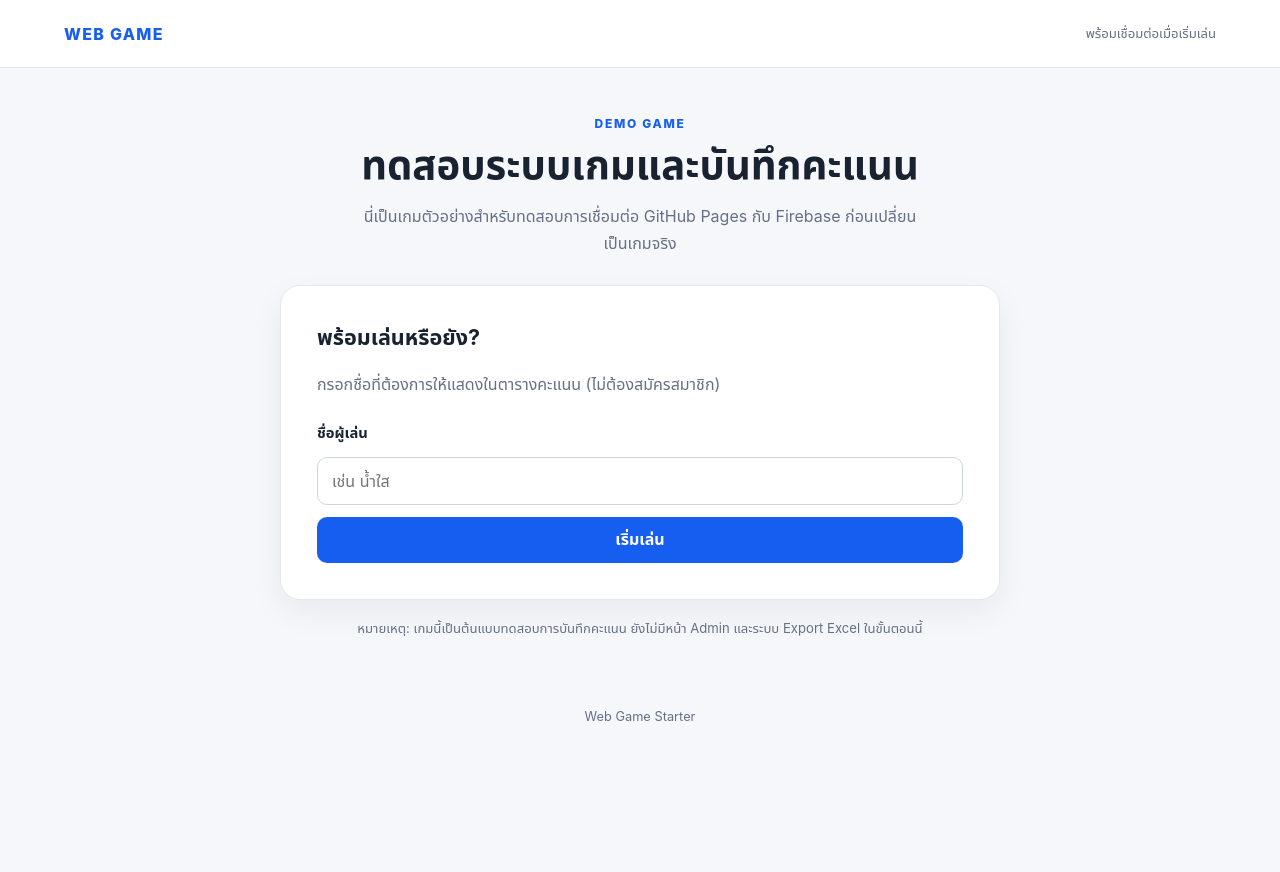
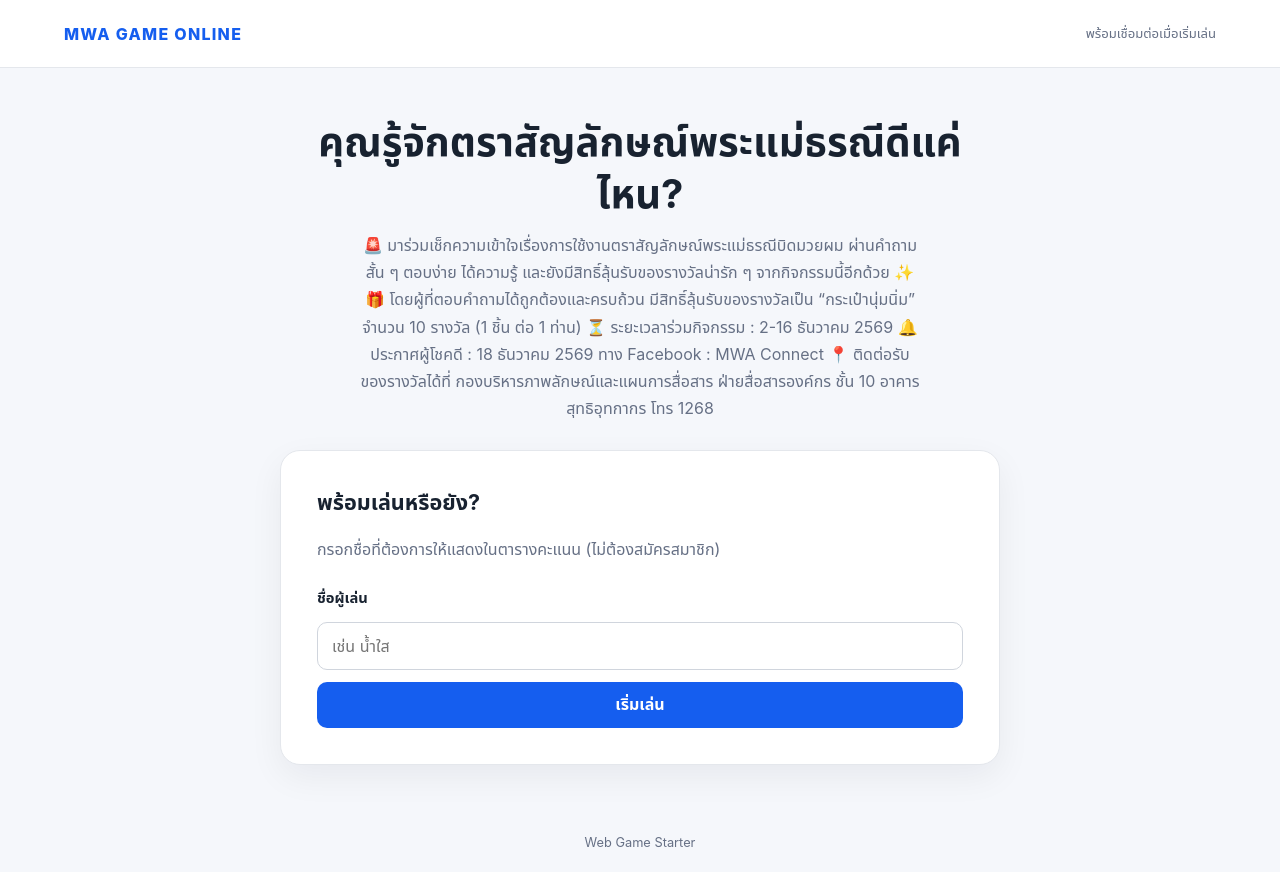
Before and after one commit to MWACIsystem/Web-Game, a plain HTML site: page index.html in a window 1280 px wide. Before the commit the page ends 800 px from the top, so only its background shows below. Drawn offline with Linux system fonts and the light colour scheme.

Commit message:
Update index.html

```diff
--- a/index.html
+++ b/index.html
@@ -9,15 +9,19 @@
 </head>
 <body>
   <header class="site-header">
-    <a class="brand" href="./" aria-label="หน้าแรก">WEB GAME</a>
+    <a class="brand" href="./" aria-label="หน้าแรก">MWA GAME ONLINE</a>
     <span class="connection-status" id="connectionStatus">กำลังเตรียมระบบ…</span>
   </header>
 
   <main class="page-shell">
     <section class="hero">
-      <p class="eyebrow">DEMO GAME</p>
-      <h1>ทดสอบระบบเกมและบันทึกคะแนน</h1>
-      <p class="intro">นี่เป็นเกมตัวอย่างสำหรับทดสอบการเชื่อมต่อ GitHub Pages กับ Firebase ก่อนเปลี่ยนเป็นเกมจริง</p>
+      <h1>คุณรู้จักตราสัญลักษณ์พระแม่ธรณีดีแค่ไหน?</h1>
+      <p class="intro">
+        🚨 มาร่วมเช็กความเข้าใจเรื่องการใช้งานตราสัญลักษณ์พระแม่ธรณีบิดมวยผม ผ่านคำถามสั้น ๆ ตอบง่าย ได้ความรู้ และยังมีสิทธิ์ลุ้นรับของรางวัลน่ารัก ๆ จากกิจกรรมนี้อีกด้วย ✨
+        🎁 โดยผู้ที่ตอบคำถามได้ถูกต้องและครบถ้วน มีสิทธิ์ลุ้นรับของรางวัลเป็น “กระเป๋านุ่มนิ่ม” จำนวน 10 รางวัล (1 ชิ้น ต่อ 1 ท่าน)
+        ⏳ ระยะเวลาร่วมกิจกรรม : 2-16 ธันวาคม 2569
+        🔔 ประกาศผู้โชคดี : 18 ธันวาคม 2569 ทาง Facebook : MWA Connect
+        📍 ติดต่อรับของรางวัลได้ที่ กองบริหารภาพลักษณ์และแผนการสื่อสาร ฝ่ายสื่อสารองค์กร ชั้น 10 อาคารสุทธิอุทกากร โทร 1268</p>
     </section>
 
     <section class="panel" id="startPanel">
@@ -51,7 +55,6 @@
       <button class="button primary" id="playAgainButton" type="button">เล่นอีกครั้ง</button>
     </section>
 
-    <p class="notice">หมายเหตุ: เกมนี้เป็นต้นแบบทดสอบการบันทึกคะแนน ยังไม่มีหน้า Admin และระบบ Export Excel ในขั้นตอนนี้</p>
   </main>
 
   <footer class="site-footer">Web Game Starter</footer>
```
